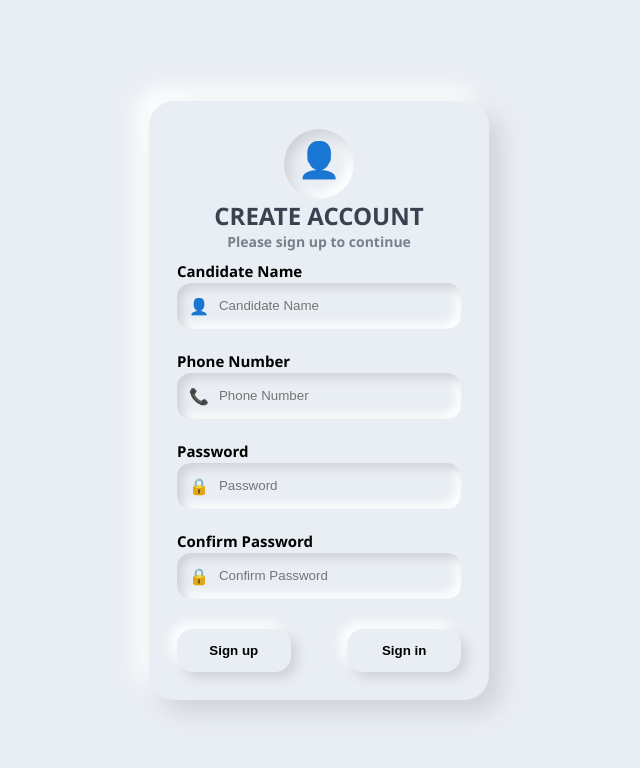
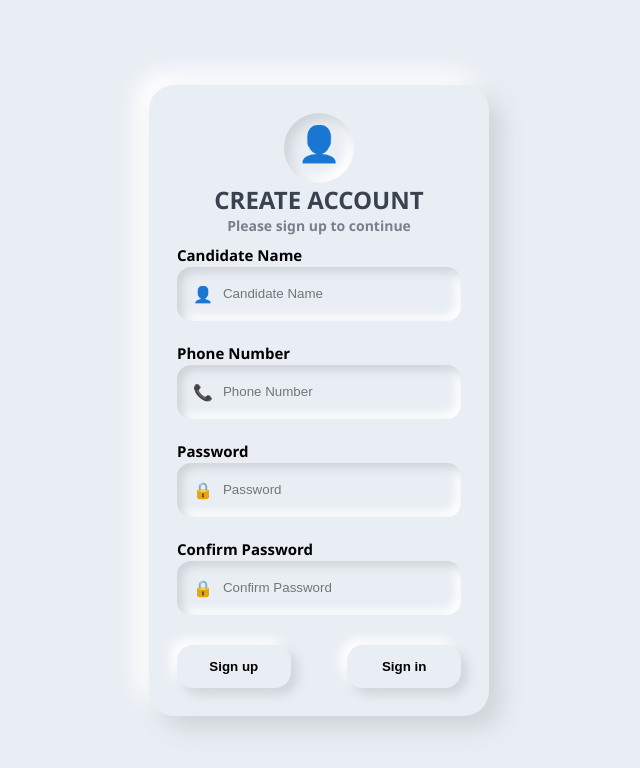
Before and after one commit to rohit8044/ff-project, a React app: page /register in a window 1280 px wide. Shown: the top 768 px of the page, without its empty margins (321-961 px from the left). Built offline with nearby package versions, Linux system fonts and the light colour scheme; the HTML template or start-up script is replaced by a standard one.

Commit message:
Increase padding in inputBox1 style

```diff
--- a/src/Registerpage.css
+++ b/src/Registerpage.css
@@ -43,7 +43,7 @@ label{
   display:flex;
   align-items:center;
   gap:10px;
-  padding:12px;
+  padding:16px;
   margin:12px 0;
   border-radius:14px;
   background:#e9eef4;
```
